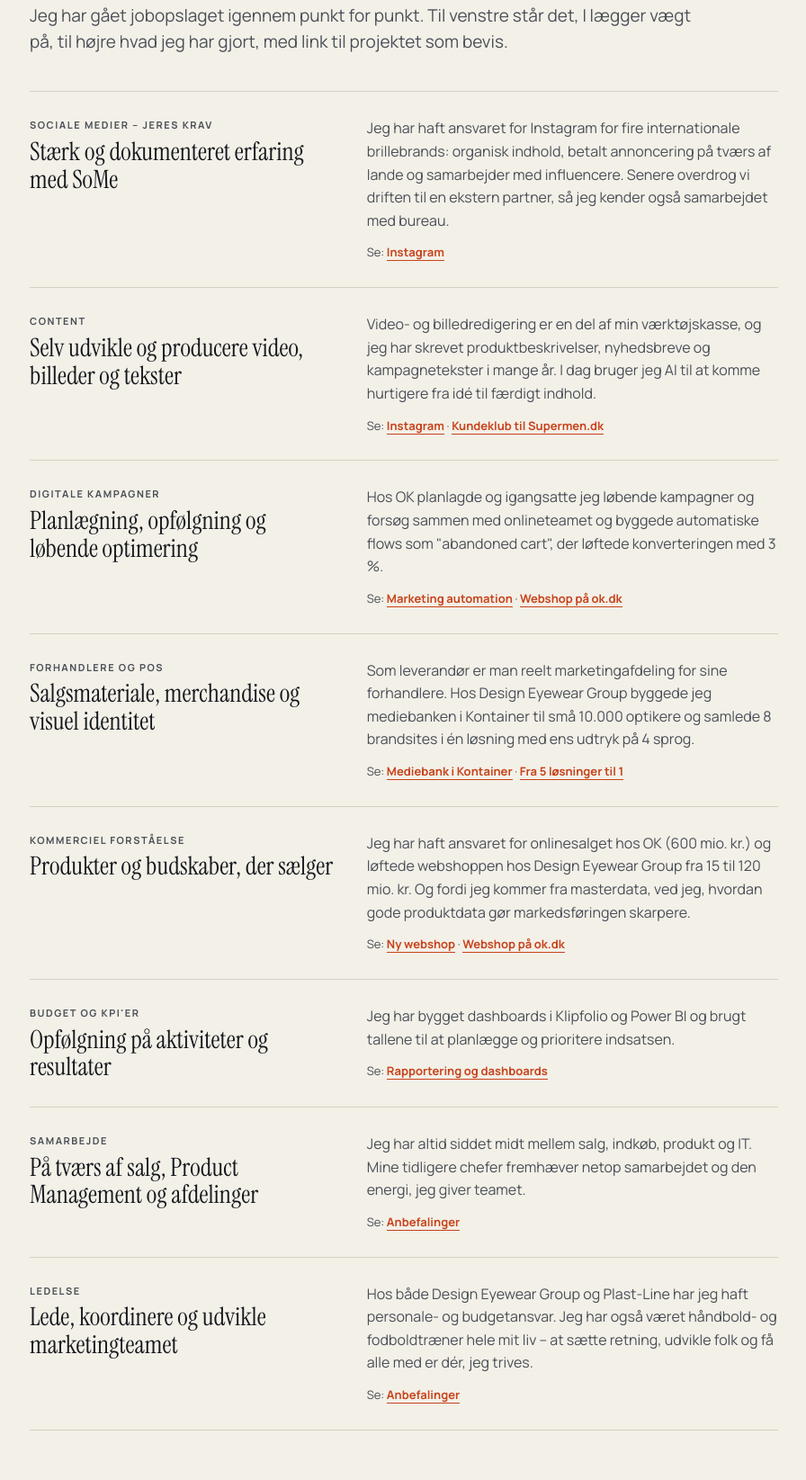
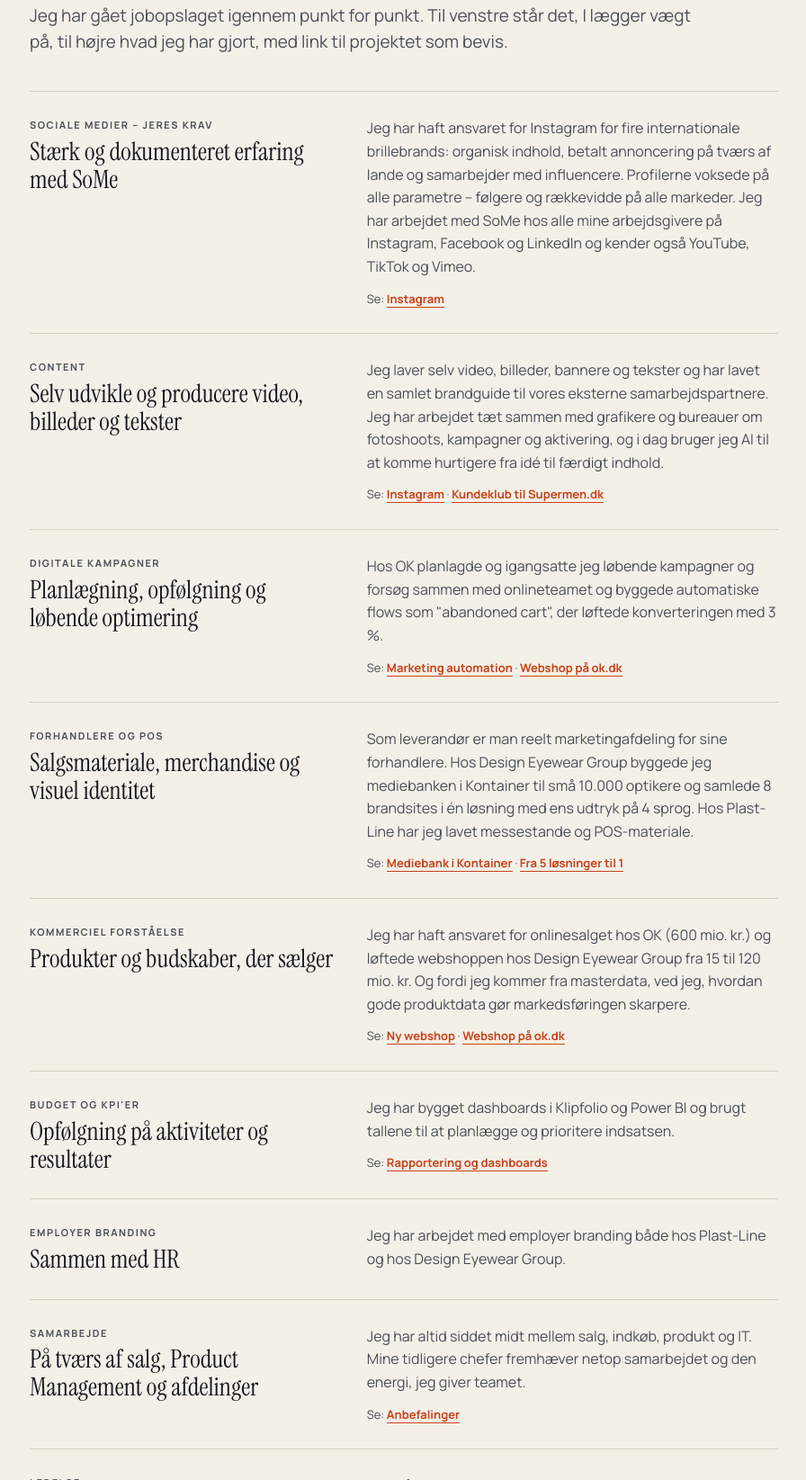
Before and after one commit to schou29-gif/Master-Thomas-Schou-Portfolio, a plain HTML site: page makita/index.html in a window 1280 px wide. Shown: the part 2639-4284 px from the top of the page at 90% size, without its empty margins (327-1223 px from the left). Drawn offline with Linux system fonts and the light colour scheme.

Commit message:
Makita og Oase: SoMe-platforme, messer/POS, employer branding, ROI, +75 % webshop, markeder
Co-Authored-By: Claude Opus 5.5 <noreply@anthropic.com>
Claude-Session: https://claude.ai/code/session_01LrDepciJNkQLD5Q273FSS4

```diff
--- a/makita/index.html
+++ b/makita/index.html
@@ -512,11 +512,11 @@
       <div class="match-list">
         <div class="mrow">
           <div class="req"><small>Sociale medier – jeres krav</small><h4>Stærk og dokumenteret erfaring med SoMe</h4></div>
-          <div class="have"><p>Jeg har haft ansvaret for Instagram for fire internationale brillebrands: organisk indhold, betalt annoncering på tværs af lande og samarbejder med influencere. Senere overdrog vi driften til en ekstern partner, så jeg kender også samarbejdet med bureau.</p><div class="val-proof">Se: <a class="plink" href="#p-instagram">Instagram</a></div></div>
+          <div class="have"><p>Jeg har haft ansvaret for Instagram for fire internationale brillebrands: organisk indhold, betalt annoncering på tværs af lande og samarbejder med influencere. Profilerne voksede på alle parametre – følgere og rækkevidde på alle markeder. Jeg har arbejdet med SoMe hos alle mine arbejdsgivere på Instagram, Facebook og LinkedIn og kender også YouTube, TikTok og Vimeo.</p><div class="val-proof">Se: <a class="plink" href="#p-instagram">Instagram</a></div></div>
         </div>
         <div class="mrow">
           <div class="req"><small>Content</small><h4>Selv udvikle og producere video, billeder og tekster</h4></div>
-          <div class="have"><p>Video- og billedredigering er en del af min værktøjskasse, og jeg har skrevet produktbeskrivelser, nyhedsbreve og kampagnetekster i mange år. I dag bruger jeg AI til at komme hurtigere fra idé til færdigt indhold.</p><div class="val-proof">Se: <a class="plink" href="#p-instagram">Instagram</a> · <a class="plink" href="#p-supermen">Kundeklub til Supermen.dk</a></div></div>
+          <div class="have"><p>Jeg laver selv video, billeder, bannere og tekster og har lavet en samlet brandguide til vores eksterne samarbejdspartnere. Jeg har arbejdet tæt sammen med grafikere og bureauer om fotoshoots, kampagner og aktivering, og i dag bruger jeg AI til at komme hurtigere fra idé til færdigt indhold.</p><div class="val-proof">Se: <a class="plink" href="#p-instagram">Instagram</a> · <a class="plink" href="#p-supermen">Kundeklub til Supermen.dk</a></div></div>
         </div>
         <div class="mrow">
           <div class="req"><small>Digitale kampagner</small><h4>Planlægning, opfølgning og løbende optimering</h4></div>
@@ -524,7 +524,7 @@
         </div>
         <div class="mrow">
           <div class="req"><small>Forhandlere og POS</small><h4>Salgsmateriale, merchandise og visuel identitet</h4></div>
-          <div class="have"><p>Som leverandør er man reelt marketingafdeling for sine forhandlere. Hos Design Eyewear Group byggede jeg mediebanken i Kontainer til små 10.000 optikere og samlede 8 brandsites i én løsning med ens udtryk på 4 sprog.</p><div class="val-proof">Se: <a class="plink" href="#p-kontainer">Mediebank i Kontainer</a> · <a class="plink" href="#p-sites">Fra 5 løsninger til 1</a></div></div>
+          <div class="have"><p>Som leverandør er man reelt marketingafdeling for sine forhandlere. Hos Design Eyewear Group byggede jeg mediebanken i Kontainer til små 10.000 optikere og samlede 8 brandsites i én løsning med ens udtryk på 4 sprog. Hos Plast-Line har jeg lavet messestande og POS-materiale.</p><div class="val-proof">Se: <a class="plink" href="#p-kontainer">Mediebank i Kontainer</a> · <a class="plink" href="#p-sites">Fra 5 løsninger til 1</a></div></div>
         </div>
         <div class="mrow">
           <div class="req"><small>Kommerciel forståelse</small><h4>Produkter og budskaber, der sælger</h4></div>
@@ -533,6 +533,10 @@
         <div class="mrow">
           <div class="req"><small>Budget og KPI'er</small><h4>Opfølgning på aktiviteter og resultater</h4></div>
           <div class="have"><p>Jeg har bygget dashboards i Klipfolio og Power BI og brugt tallene til at planlægge og prioritere indsatsen.</p><div class="val-proof">Se: <a class="plink" href="#p-dashboards">Rapportering og dashboards</a></div></div>
+        </div>
+        <div class="mrow">
+          <div class="req"><small>Employer branding</small><h4>Sammen med HR</h4></div>
+          <div class="have"><p>Jeg har arbejdet med employer branding både hos Plast-Line og hos Design Eyewear Group.</p></div>
         </div>
         <div class="mrow">
           <div class="req"><small>Samarbejde</small><h4>På tværs af salg, Product Management og afdelinger</h4></div>
```
Also changed, not shown: oase-outdoors/index.html (+5 -5 lines).
